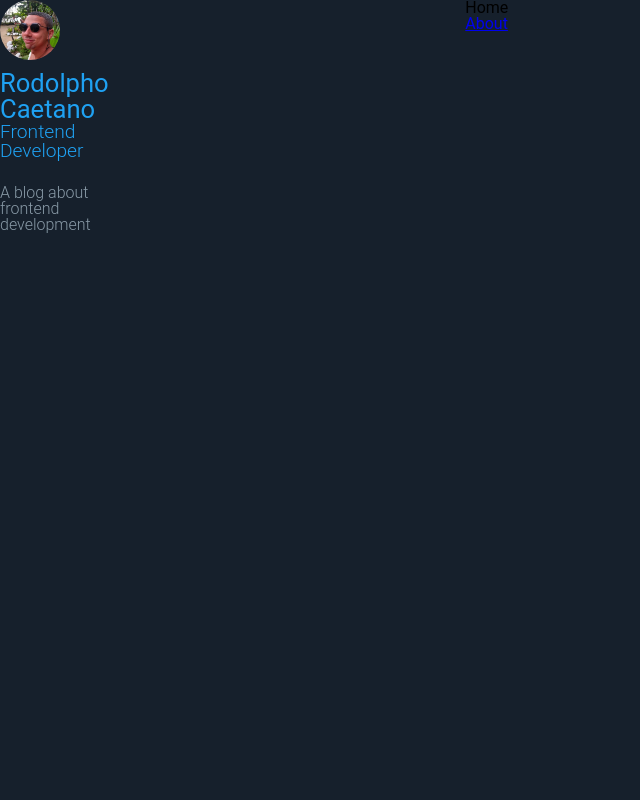
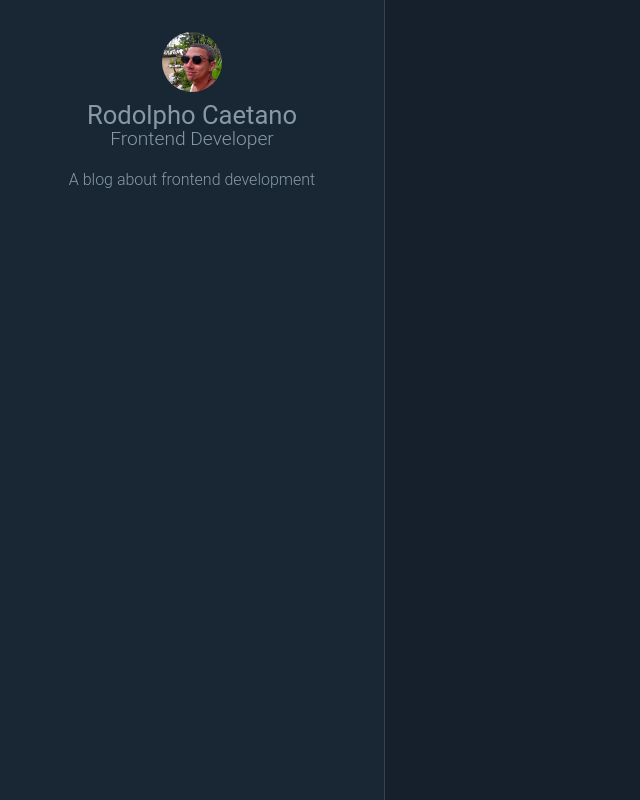
Before and after one commit to Rod94/Gatsby-React, a Gatsby site: page / in a window 1280 px wide. Shown: the whole page, without its empty margins (0-640 px from the left). Built offline with nearby package versions, Linux system fonts and the light colour scheme; Gatsby itself is replaced by a stand-in of ours.

Commit message:
Criando o SidebarComponent

```diff
--- a/src/components/Layout/index.js
+++ b/src/components/Layout/index.js
@@ -1,6 +1,6 @@
 import React from "react";
 import PropTypes from "prop-types";
-import Profile from "../Profile";
+import Sidebar from "../Sidebar";
 import * as S from "./styled";
 import GlobalStyles from "../../styles/global";
 
@@ -9,9 +9,7 @@
   return (
     <S.LayoutWrapper>
       <GlobalStyles />
-      <aside>
-        <Profile />
-      </aside>
+      <Sidebar />
       <S.LayoutMain>{children}</S.LayoutMain>
     </S.LayoutWrapper>
   )
--- /dev/null
+++ b/src/components/Sidebar/index.js
@@ -0,0 +1,10 @@
+import React from 'react';
+import Profile from '../Profile';
+import * as S from './styled'
+
+const Sidebar = () => (
+  <S.SidebarWrapper>
+    <Profile />
+  </S.SidebarWrapper>
+)
+export default Sidebar;
--- /dev/null
+++ b/src/components/Sidebar/styled.js
@@ -0,0 +1,14 @@
+import styled from 'styled-components';
+
+export const SidebarWrapper = styled.aside`
+  alignt-items: center;
+  border-right: 1px solid #38444d;
+  background: #192734;
+  display: flex;
+  flex-direction: column;
+  height: 100vh;
+  position: fixed;
+  padding: 2rem;
+  text-align: center;
+  width: 20rem;
+`
```
